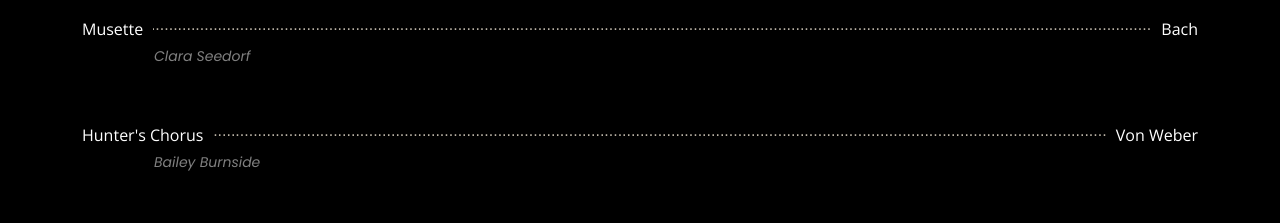
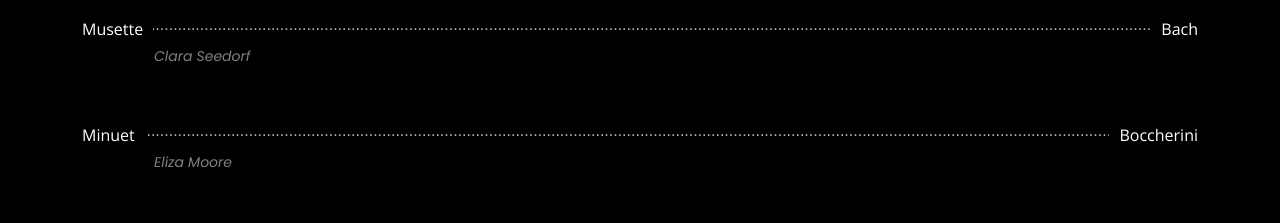
Before and after one commit to btschu/lettering-ceremony, a plain HTML site: page index.html in a window 1280 px wide. Shown: the part 1374-1597 px from the top of the page. Drawn offline with nearby package versions, Linux system fonts and the light colour scheme; a web font is replaced by a local one.

Commit message:
orchestra program change

```diff
--- a/index.html
+++ b/index.html
@@ -161,11 +161,11 @@
 
           <div class="col-lg-12 program-item filter-junior-high">
             <div class="program-content">
-              <a href="#">Hunter's Chorus</a><span>Von Weber</span>
+              <a href="#">Minuet</a><span>Boccherini</span>
             </div>
             <div class="soloists">
               <ul>
-                <li>Bailey Burnside</li>
+                <li>Eliza Moore</li>
               </ul>
             </div>
           </div>
```
